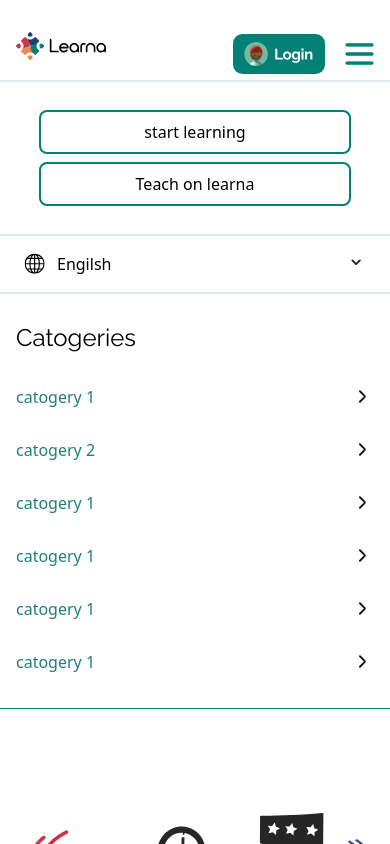
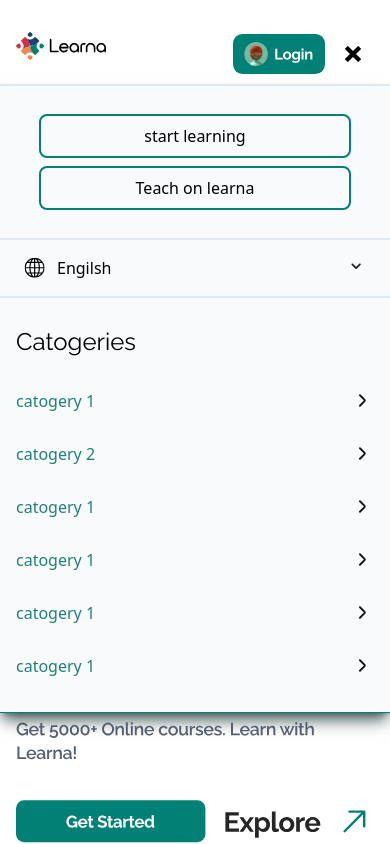
Before and after one commit to afaankhawaja/Learna-UI, a Next.js app: page / in a window 390 px wide. Both pictures are taken after a click on the button 359 px from the left and 54 px from the top of the page. Shown: the top 844 px of the page. Built offline with nearby package versions, Linux system fonts and the light colour scheme.

Commit message:
minor fixes

```diff
--- a/src/components/CategoriesDropdown.js
+++ b/src/components/CategoriesDropdown.js
@@ -18,7 +18,7 @@ const CategoriesDropdown = () => {
   };
 
   return (
-    <div className="w-full md:w-[85%] mx-auto bg-white shadow-lg mt-2 rounded-xl p-4 max-h-[380px] overflow-auto">
+    <div className="w-full absolute left-36 md:w-[75%] mx-auto bg-white shadow-lg transition-all shadow-slate-400 mt-1 rounded-xl p-4 max-h-[390px] overflow-auto">
       <div className="grid grid-cols-3 gap-4">
         {/* Category Column */}
         <div>
--- a/src/components/MobileMenu.js
+++ b/src/components/MobileMenu.js
@@ -26,7 +26,7 @@ const MobileMenu = () => {
   }
 
   return (
-    <div className="border-b-[1.5px] mt-1 border-[#018076]">
+    <div className="border-b-[1.5px] w-full h-auto mt-2 shadow-[#495f5d] shadow-lg absolute bg-slate-50 transition-all right-0 border-[#018076]">
               <div className="border-t-2 border-slate-200"></div>
 
       <div className="mx-auto w-[80%] border-[#018076] border-2 p-2 mt-7 rounded-lg text-center">
--- a/src/components/Navbar.js
+++ b/src/components/Navbar.js
@@ -9,6 +9,8 @@ import World from "../images/World.svg";
 import LearnaWeb from "../images/LearnaWeb.svg";
 import CategoriesDropdown from "./CategoriesDropdown";
 import MobileMenu from './MobileMenu'
+import { ImCross } from "react-icons/im";
+
 
 const Navbar = () => {
   const [isCategoriesVisible, setIsCategoriesVisible] = useState(false);
@@ -23,7 +25,7 @@ const Navbar = () => {
   return (
     <>
       {/* Mobile View */}
-      <div className="md:hidden w-90 bg-[#FFFFFF] h-11 mt-8 flex justify-between items-center px-4">
+      <div className="md:hidden  w-90 bg-[#FFFFFF] h-11 mt-8 flex justify-between items-center px-4">
         <div className="h-11">
           <Image src={GroupLogo} alt="icon" className="" />
         </div>
@@ -32,7 +34,8 @@ const Navbar = () => {
             <Image src={Login} alt="icon" className="" />
           </button>
           <button onClick={toggleMenu} id="menu" className="">
-            <Image src={Menu} alt="menu" className="" />
+            {isMenuVisible? <ImCross/>:<Image src={Menu} alt="menu" className="" />}
+            {/* <Image src={Menu} alt="menu" className="" /> */}
           </button>
         </div>
       </div>
```
Also changed, not shown: package.json (+5 -4 lines), 1 other file (tests, documents, lock files or other folders).
